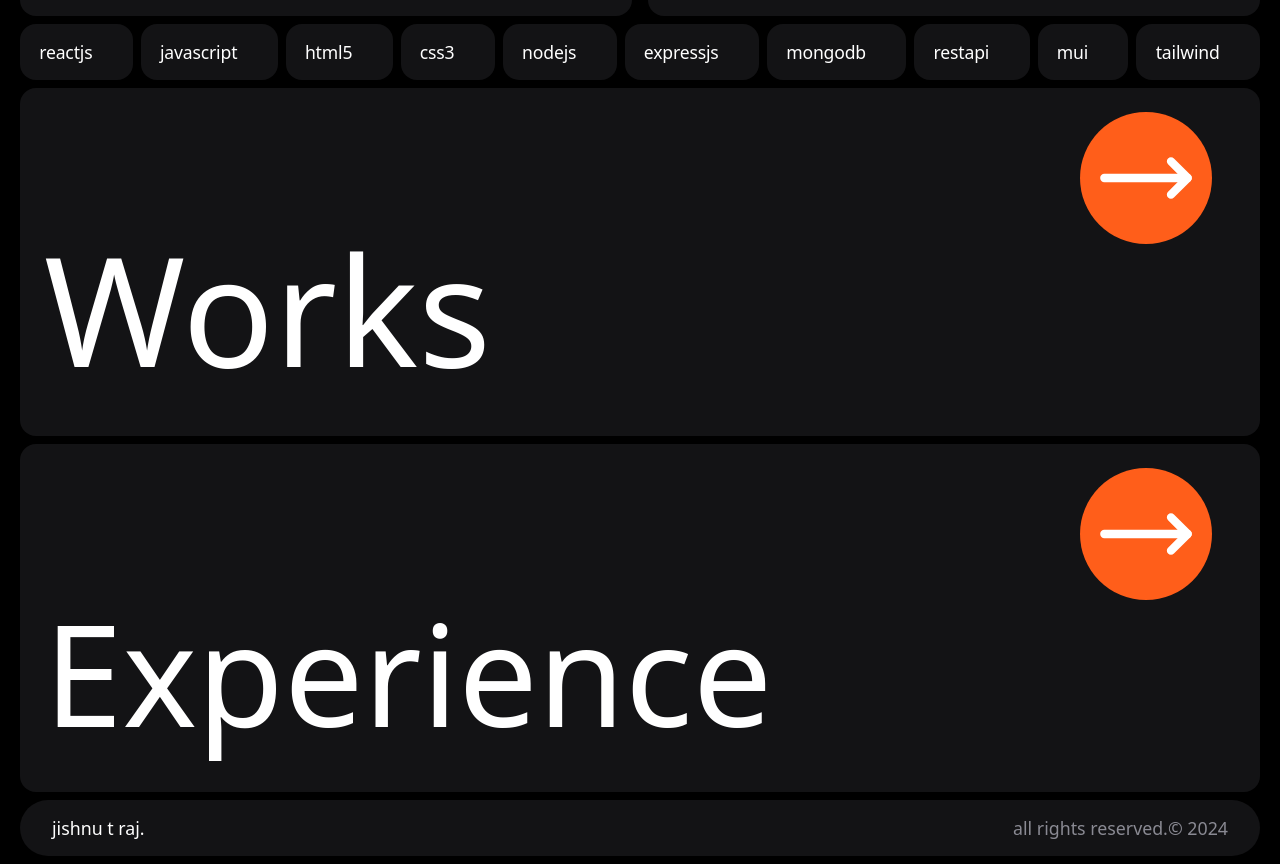
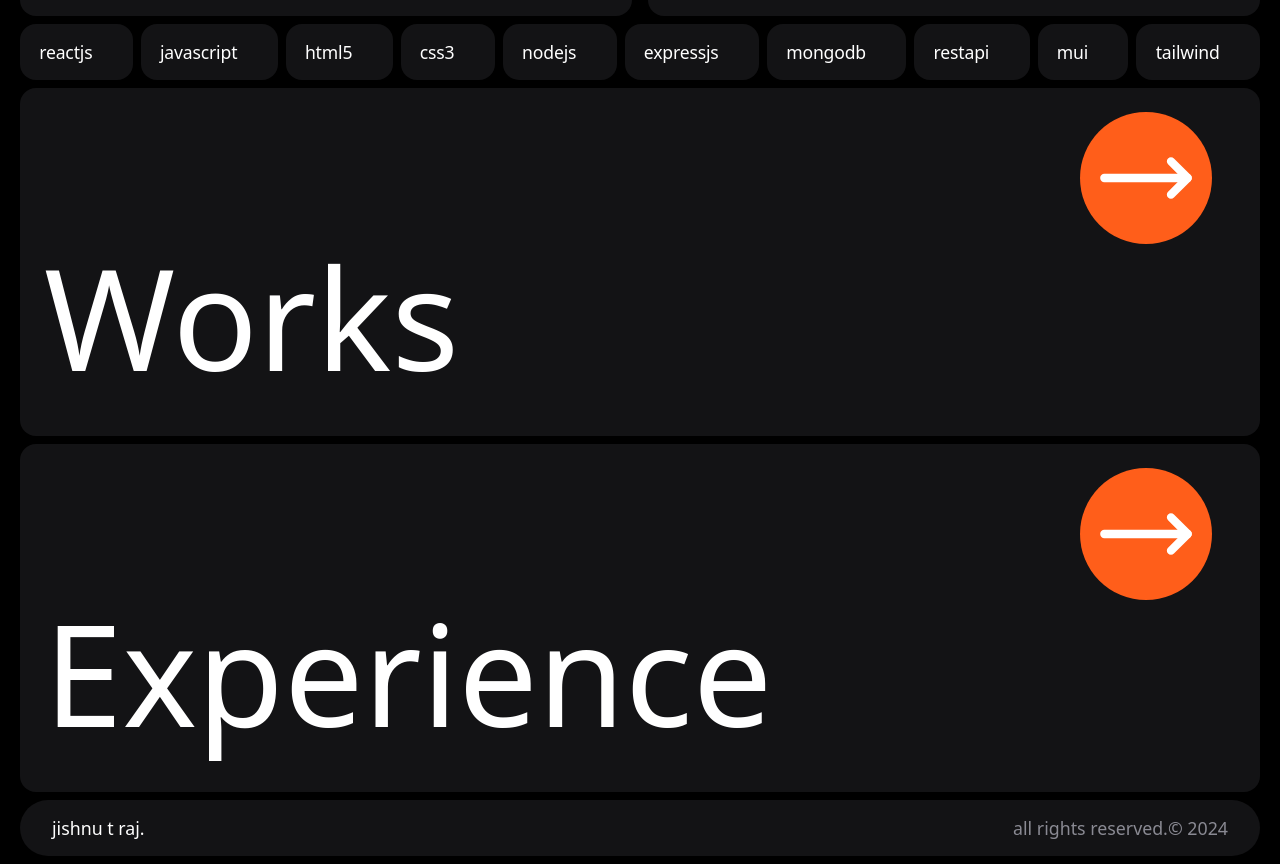
Before and after one commit to mathewalexKerala/personal-website-, a React (Vite) app: page / in a window 1280 px wide. Shown: the part 1118-1982 px from the top of the page. Built offline with nearby package versions, Linux system fonts and the light colour scheme.

Commit message:
style:[updated] ui

```diff
--- a/src/components/Works/Works.css
+++ b/src/components/Works/Works.css
@@ -12,8 +12,8 @@
 .one {
   display: flex;
   align-items: flex-end;
-  font-size: 5rem;
-  font-size: clamp(5rem, 3.5rem + 7.5vw, 12.5rem);
+  font-size: 3.3rem;
+  font-size: clamp(3.3rem, 1.46rem + 9.2vw, 12.5rem);
   transition: width 350ms cubic-bezier(0, 0.55, 0.45, 1);
   position: relative;
 }
```
